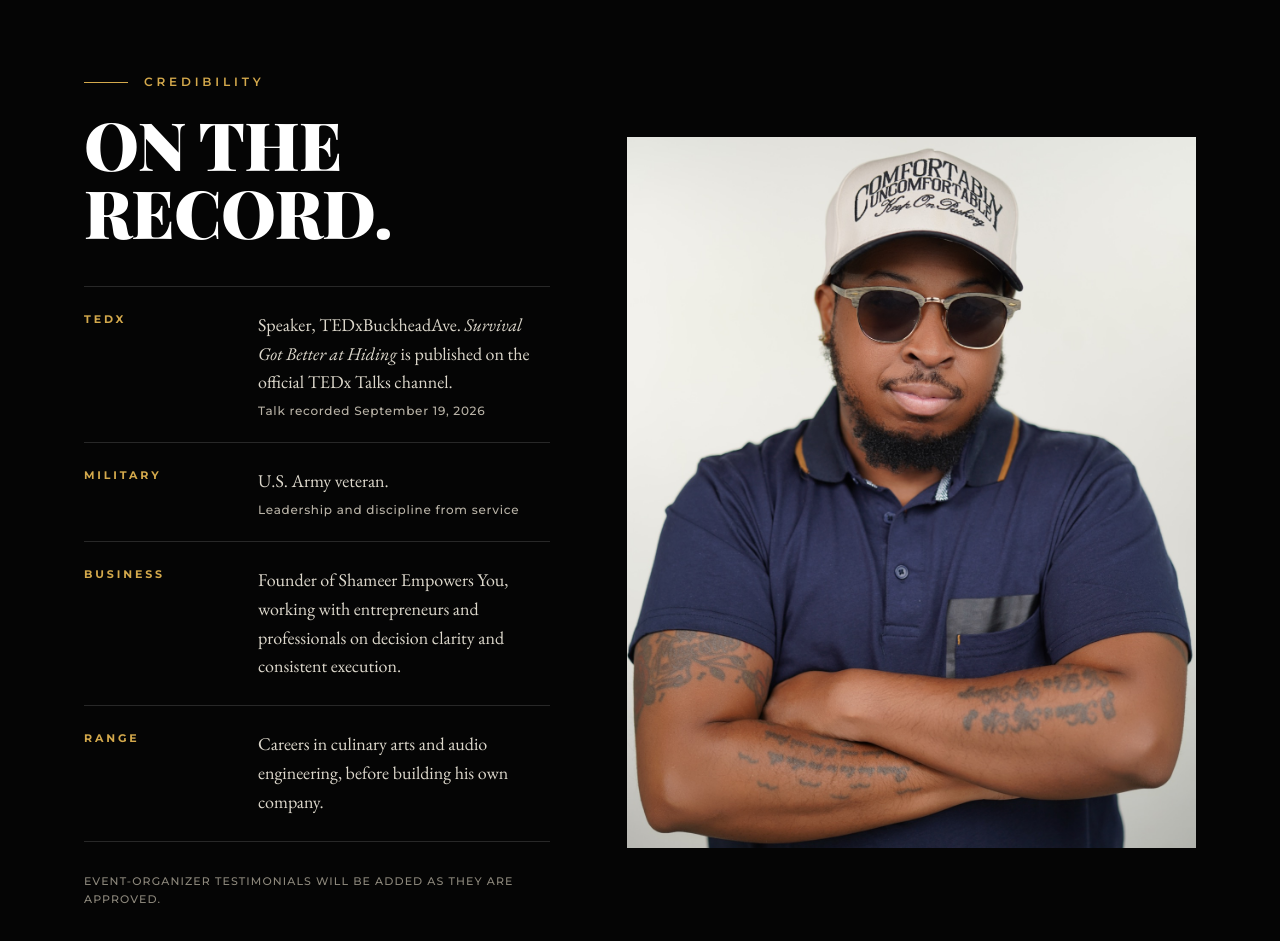
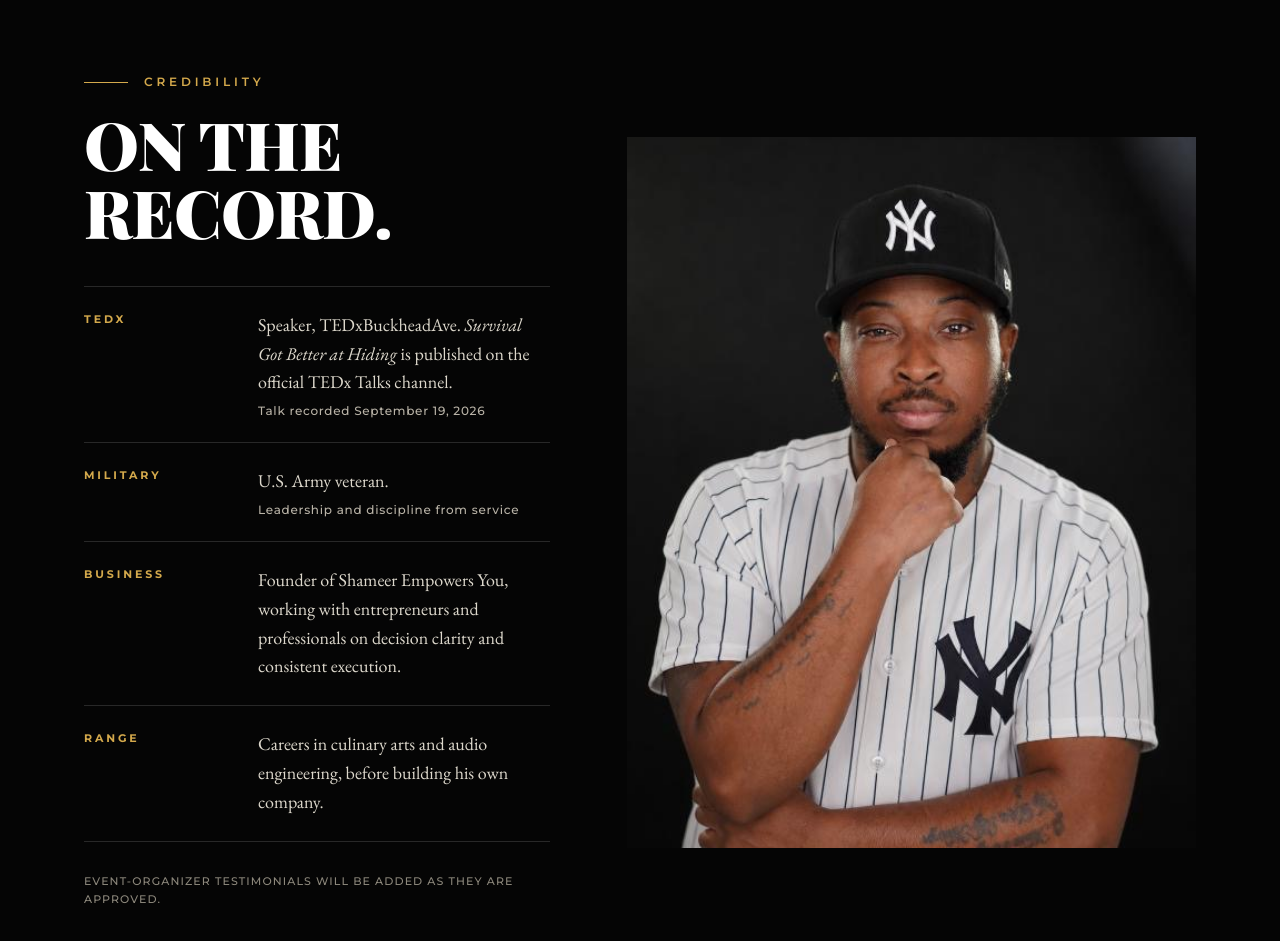
Before and after one commit to LegacyBuilder808/sey-stg-7k2q, a plain HTML site: page index.html in a window 1280 px wide. Shown: the part 6220-7161 px from the top of the page. Drawn offline with nearby package versions, Linux system fonts and the light colour scheme; a web font is replaced by a local one.

Commit message:
Credibility section photo
Co-Authored-By: Claude Sonnet 5.5 <noreply@anthropic.com>

```diff
--- a/index.html
+++ b/index.html
@@ -176,7 +176,7 @@ ul.take li::before{content:"";position:absolute;left:0;top:1.35em;width:18px;hei
 /* credibility */
 .cred-sec{display:grid;grid-template-columns:.9fr 1.1fr;gap:clamp(36px,6vw,96px);align-items:center}
 .cred-photo{position:relative}
-.cred-photo img{width:100%;aspect-ratio:4/5;object-fit:cover;object-position:50% 20%}
+.cred-photo img{width:100%;aspect-ratio:4/5;object-fit:cover;object-position:50% 25%}
 .cred-sec h2{margin:22px 0 40px}
 .rows{border-top:1px solid var(--line)}
 .row{display:grid;grid-template-columns:150px 1fr;gap:24px;padding:24px 0;border-bottom:1px solid var(--line)}
@@ -372,7 +372,7 @@ footer a{text-decoration:none;color:var(--gold)}
       <p class="testi">Event-organizer testimonials will be added as they are approved.</p>
     </div>
     <div class="cred-photo rv">
-      <img src="img/DSC07361.jpg" alt="Shameer Lorde standing with arms crossed in a navy polo and sunglasses" loading="lazy">
+      <img src="img/record-photo.jpg" alt="Shameer Lorde in a pinstripe baseball jersey and cap, hand at chin" loading="lazy">
     </div>
   </div>
 </section>
```
Also changed, not shown: img/record-photo.jpg (added).
